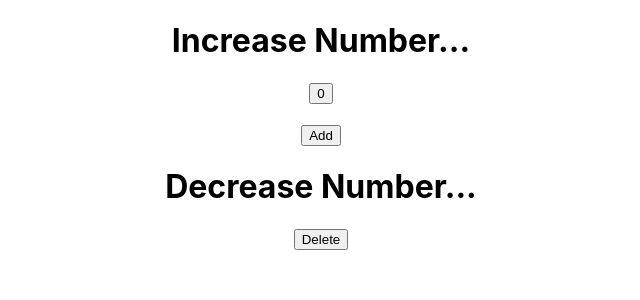
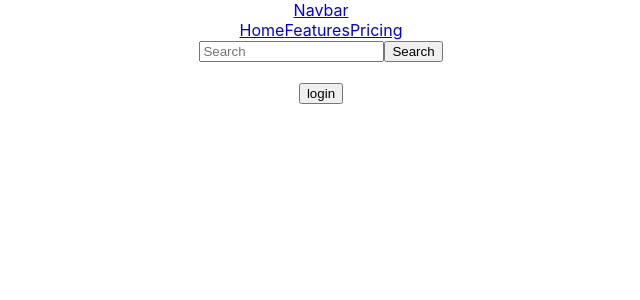
Before and after one commit to Yahiya-Zahour/pickup2, a React (Create React App) app: page / in a window 1280 px wide. Shown: the top 300 px of the page, without its empty margins (319-959 px from the left). Built offline with nearby package versions, Linux system fonts and the light colour scheme.

Commit message:
inishall checking

```diff
--- a/src/Component/HeaderSection/MainBodyHeader/MainHeader.jsx
+++ b/src/Component/HeaderSection/MainBodyHeader/MainHeader.jsx
@@ -18,6 +18,7 @@ export const MainHeader = () => {
     </Form>
   </Navbar>
   <br />
+  <button>login</button>
         </div>
  );
 }
--- a/src/Component/Homepage/Landing.jsx
+++ b/src/Component/Homepage/Landing.jsx
@@ -1,4 +1,5 @@
 import React from 'react';
+import {MainHeader} from "../HeaderSection/MainBodyHeader/MainHeader";
 import { ClassParent } from '../ClassComponent/ClassParent';
 import CounterPractice from '../Practice/UseStatePractice/CounterPractice/CounterPractice';
 // import {ClassComponent} from './ClassPairent';
@@ -10,8 +11,9 @@ import CounterPractice from '../Practice/UseStatePractice/CounterPractice/Counte
     <div>
           {/* <ClassPairent /> */}
           {/* <ClassParent/> */}
-          <CounterPractice/>
+          {/* <CounterPractice/> */}
           {/* <CounterPractice.css/> */}
+          <MainHeader/>
 
         </div>
         );
```
Also changed, not shown: 1 other file (tests, documents, lock files or other folders).
